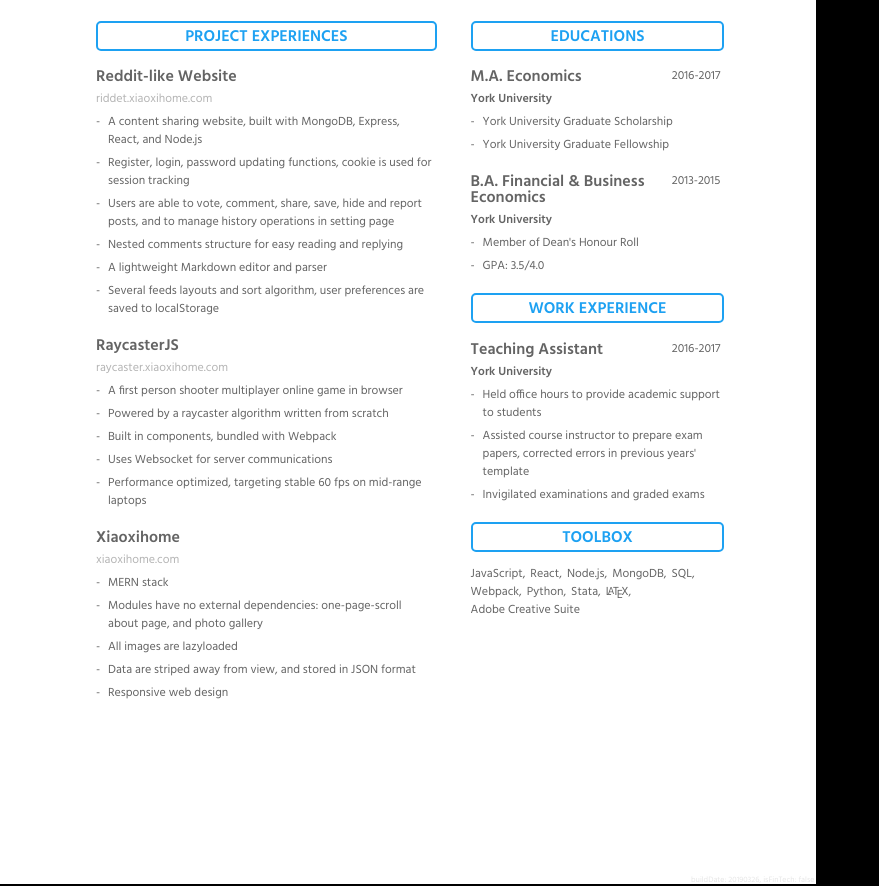
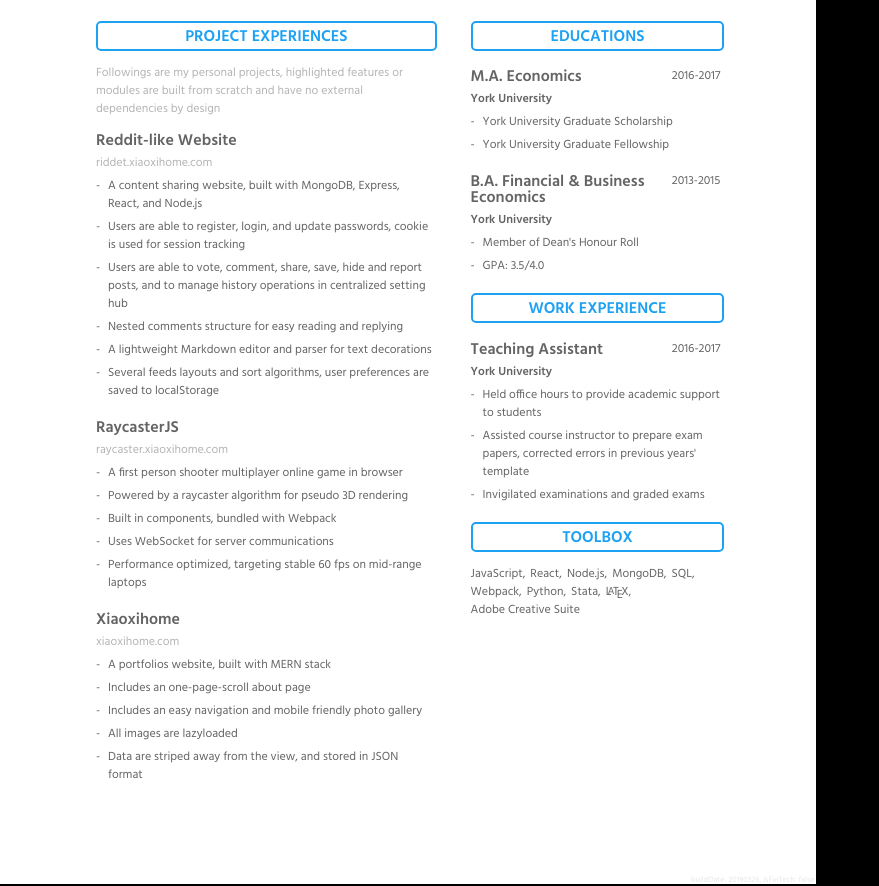
Before and after one commit to CptDoraemon/resume, a React app: page / in a window 1280 px wide. Shown: the part 170-1056 px from the top of the page, without its empty margins (0-879 px from the left). Built offline with nearby package versions, Linux system fonts and the light colour scheme.

Commit message:
update data

```diff
--- a/src/components/section.js
+++ b/src/components/section.js
@@ -4,6 +4,14 @@ import { data } from "../data";
 
 function Item(props) {
     const data = props.data;
+    // if title
+    const title = data.name
+        ? <h3>{data.name}</h3>
+        : null;
+    // if description
+    const description = data.description
+        ? <div className='item-link'> { data.description } </div>
+        : null;
     // if link
     const link = data.link
         ? <div className='item-link'>
@@ -25,19 +33,18 @@ function Item(props) {
 
     // items
     const items = data.features
-        ? data.features.map(i => <li key={i}>{i}</li>)
+        ? <ul> { data.features.map(i => <li key={i}>{i}</li>) } </ul>
         : null;
 
 
     return (
         <div className='item-wrapper'>
-            <h3>{data.name}</h3>
+            { title }
+            { description }
             { name1 }
             { link }
             { year }
-            <ul>
-                { items }
-            </ul>
+            { items }
         </div>
     )
 }
@@ -47,7 +54,6 @@ function Section(props) {
     for (let key in dataObj) {
         if (dataObj.hasOwnProperty(key)) {
             const value = dataObj[key];
-
             if (props.isFinTech) {
                 items.push(value)
             } else {
--- a/src/data.js
+++ b/src/data.js
@@ -23,40 +23,43 @@ const data = {
     },
     projects: {
         0: {
+            description: 'Followings are my personal projects, highlighted features or modules are built from scratch and have no external dependencies by design'
+        },
+        1: {
             name: 'Reddit-like Website',
             link: 'http://riddet.xiaoxihome.com/',
             linkText: 'riddet.xiaoxihome.com',
             features: [
                 'A content sharing website, built with MongoDB, Express, React, and Node.js',
-                'Register, login, password updating functions, cookie is used for session tracking',
-                'Users are able to vote, comment, share, save, hide and report posts, and to manage history operations in setting page',
+                'Users are able to register, login, and update passwords, cookie is used for session tracking',
+                'Users are able to vote, comment, share, save, hide and report posts, and to manage history operations in centralized setting hub',
                 'Nested comments structure for easy reading and replying',
-                'A lightweight Markdown editor and parser',
-                'Several feeds layouts and sort algorithm, user preferences are saved to localStorage'
+                'A lightweight Markdown editor and parser for text decorations',
+                'Several feeds layouts and sort algorithms, user preferences are saved to localStorage'
             ]
         },
-        1: {
+        2: {
             name: 'RaycasterJS',
             link: 'http://raycaster.xiaoxihome.com/',
             linkText: 'raycaster.xiaoxihome.com',
             features: [
                 'A first person shooter multiplayer online game in browser',
-                'Powered by a raycaster algorithm written from scratch',
+                'Powered by a raycaster algorithm for pseudo 3D rendering',
                 'Built in components, bundled with Webpack',
-                'Uses Websocket for server communications',
+                'Uses WebSocket for server communications',
                 'Performance optimized, targeting stable 60 fps on mid-range laptops',
             ]
         },
-        2: {
+        3: {
             name: 'Xiaoxihome',
             link: 'https://www.xiaoxihome.com/',
             linkText: 'xiaoxihome.com',
             features: [
-                'MERN stack',
-                'Modules have no external dependencies: one-page-scroll about page, and photo gallery',
+                'A portfolios website, built with MERN stack',
+                'Includes an one-page-scroll about page',
+                'Includes an easy navigation and mobile friendly photo gallery',
                 'All images are lazyloaded',
-                'Data are striped away from view, and stored in JSON format',
-                'Responsive web design',
+                'Data are striped away from the view, and stored in JSON format'
             ]
         }
     },
--- a/src/resume.css
+++ b/src/resume.css
@@ -51,8 +51,6 @@ h4 {
     color: rgb(100, 100, 100);
     margin: 0;
     padding: 0;
-}
-p {
 }
 a {
     color: inherit;
--- a/src/resume.js
+++ b/src/resume.js
@@ -27,7 +27,10 @@ class Resume extends React.Component {
                 </div>
                 <div className='resume-body-wrapper'>
                     <div className='resume-body-left'>
-                        <Section sectionDataKey='projects' sectionTitle='Project Experiences' />
+                        <Section
+                            sectionDataKey='projects'
+                            sectionTitle='Project Experiences'
+                        />
                     </div>
                     <div className='resume-body-right'>
                         <Section sectionDataKey='education' sectionTitle='Educations' isFinTech={this.props.isFinTech} />
```
Also changed, not shown: 1 other file.
